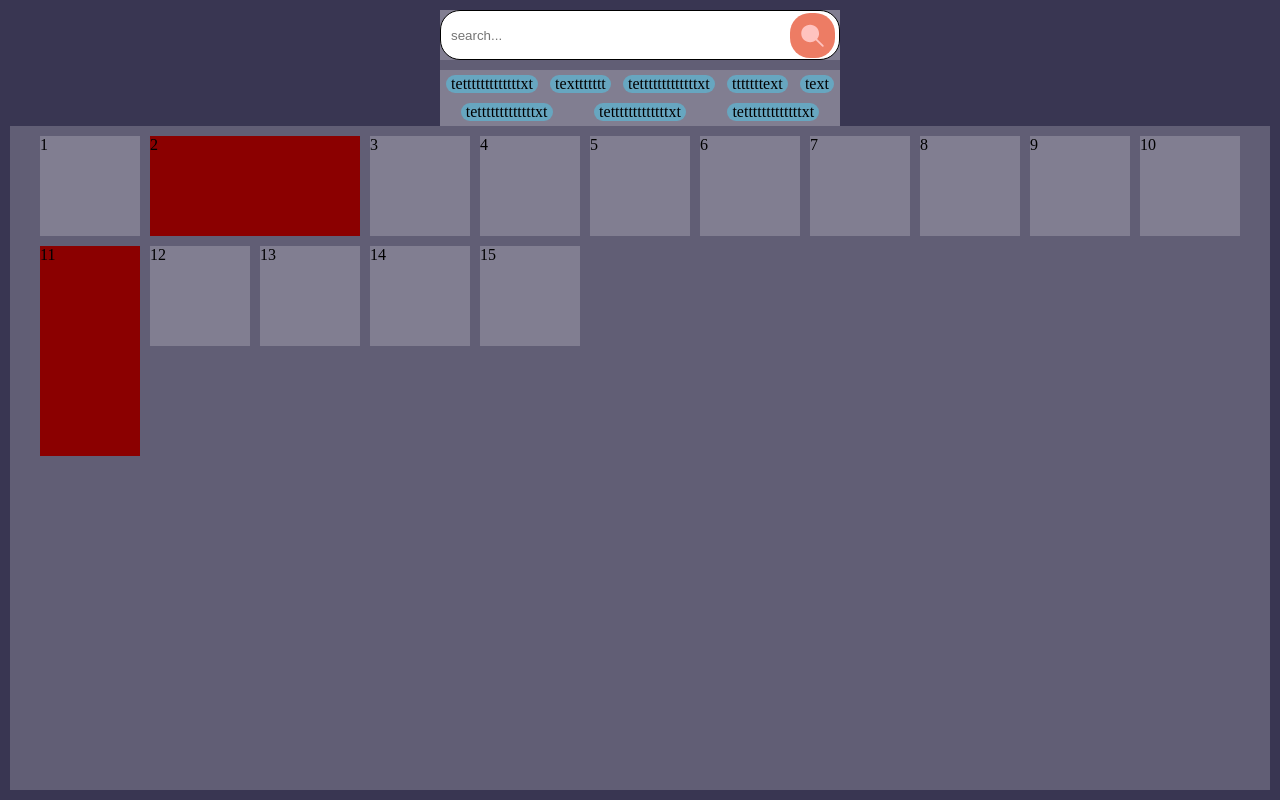
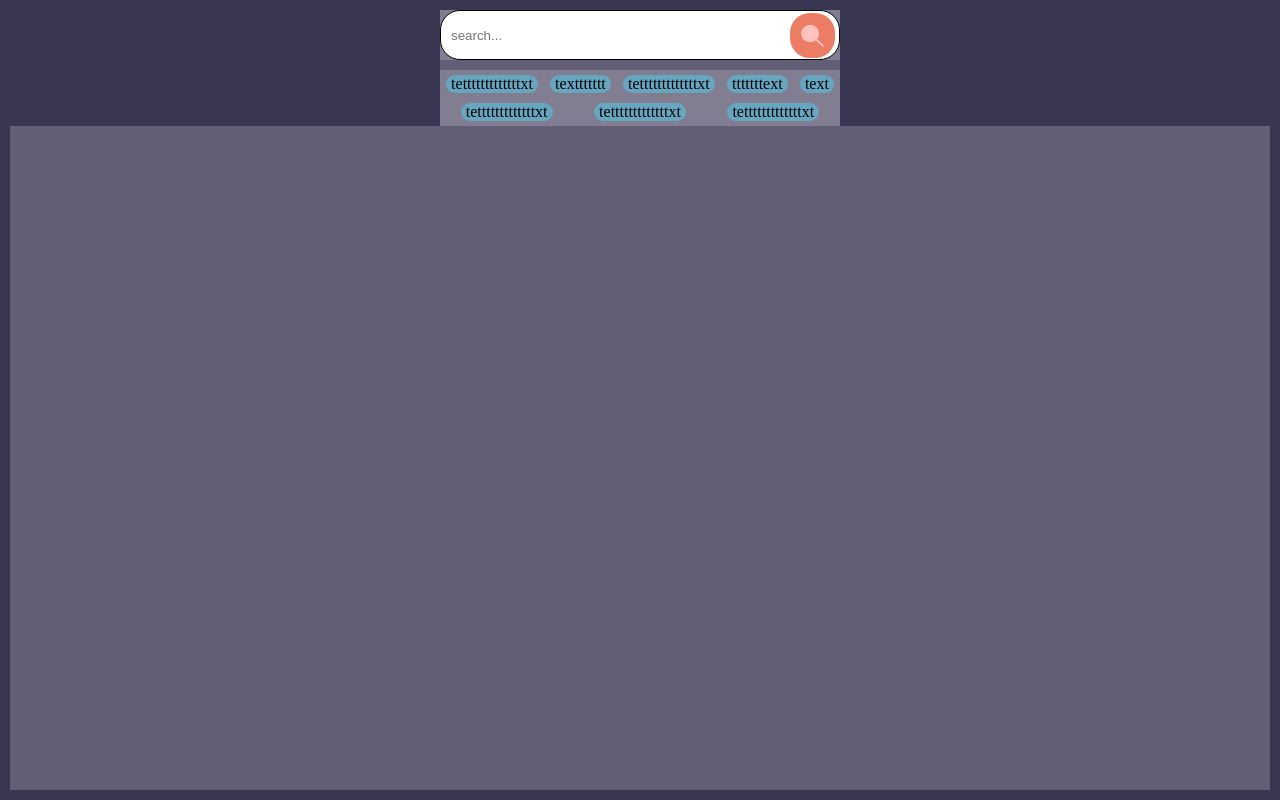
Before and after one commit to WebAhead5/quickly-search, a website: page public/index.html in a window 1280 px wide. Drawn offline with Linux system fonts and the light colour scheme.

Commit message:
fixes fices fixes

```diff
--- a/public/dom.js
+++ b/public/dom.js
@@ -15,13 +15,13 @@ function displayData(){
 
     //if mousedown is the return button
     input.addEventListener('input', () => {
-            getSearch({q: input.value, count:1}, (err,resp) => {
+            getSearch({q: input.value}, (err,resp) => {
             data = resp;
+            contents.innerHTML="";
             loadData(resp,contents)
         });
     });
 
-    var gify;
 
 }
 displayData();
@@ -34,10 +34,6 @@ function loadData(dataToLoad,container){
 
        let gify = document.createElement('div');
         gify.innerHTML= `<img src="${obj.original.url}">`;
-        // gify.src =`${obj.original.url}`;
-        // gify.alt = `${obj.title}`;
-        // gify.width = `${obj.original.height}`;
-        // gify.height = `${obj.original.width}`;
         gify.classList.add("contentElement")
         container.appendChild(gify);
     });
--- a/public/index.html
+++ b/public/index.html
@@ -28,21 +28,7 @@
     </div>
 
     <div id="contentContainer">
-        <div class="contentElement">1</div>
-        <div class="contentElement contentElement_width_2fr">2</div>
-        <div class="contentElement">3</div>
-        <div class="contentElement">4</div>
-        <div class="contentElement">5</div>
-        <div class="contentElement">6</div>
-        <div class="contentElement">7</div>
-        <div class="contentElement">8</div>
-        <div class="contentElement">9</div>
-        <div class="contentElement">10</div>
-        <div class="contentElement contentElement_height_2fr">11</div>
-        <div class="contentElement">12</div>
-        <div class="contentElement">13</div>
-        <div class="contentElement">14</div>
-        <div class="contentElement">15</div>
+
 
     </div>
 </div>
--- a/public/style.css
+++ b/public/style.css
@@ -92,7 +92,8 @@ body {
 
 }
 
-.contentElement{
+
+.contentElement img{
     width: 100%;
     height: 100%;
 }
```
